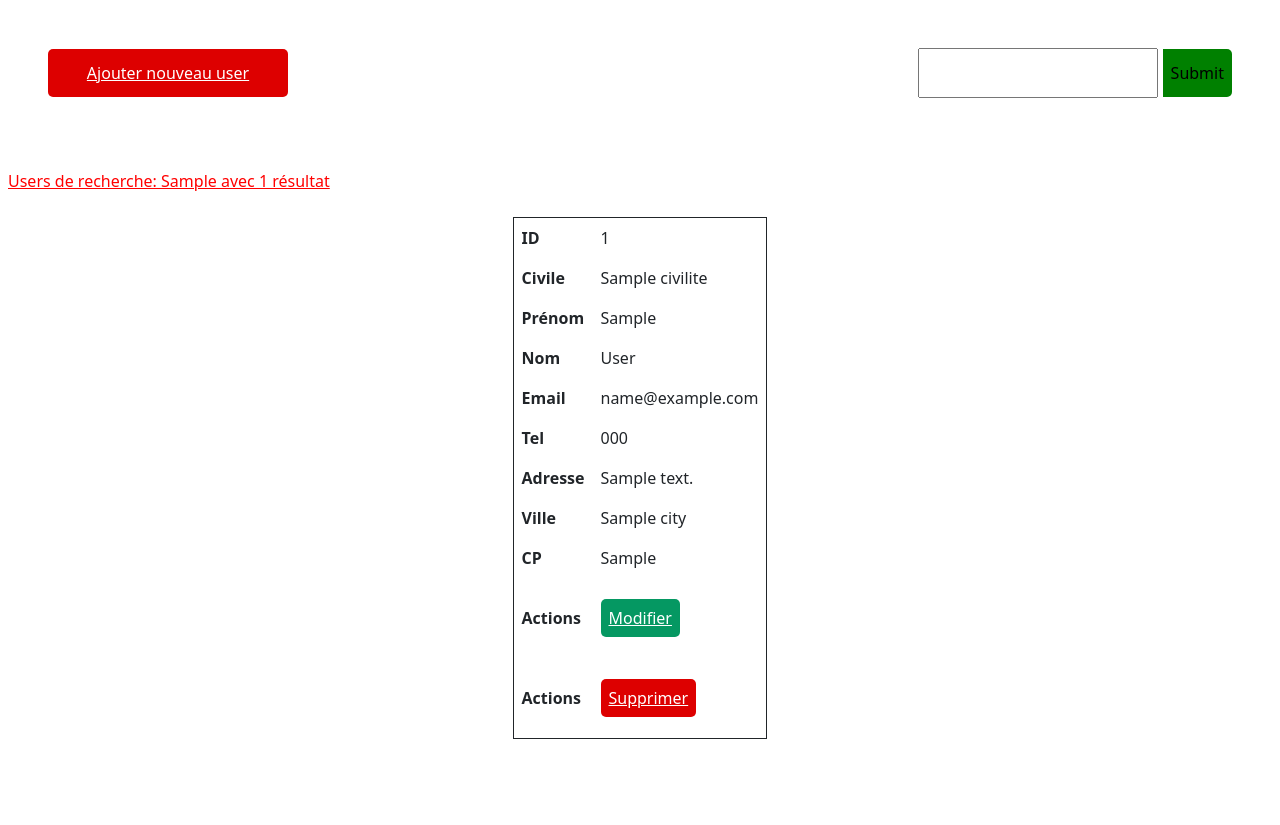
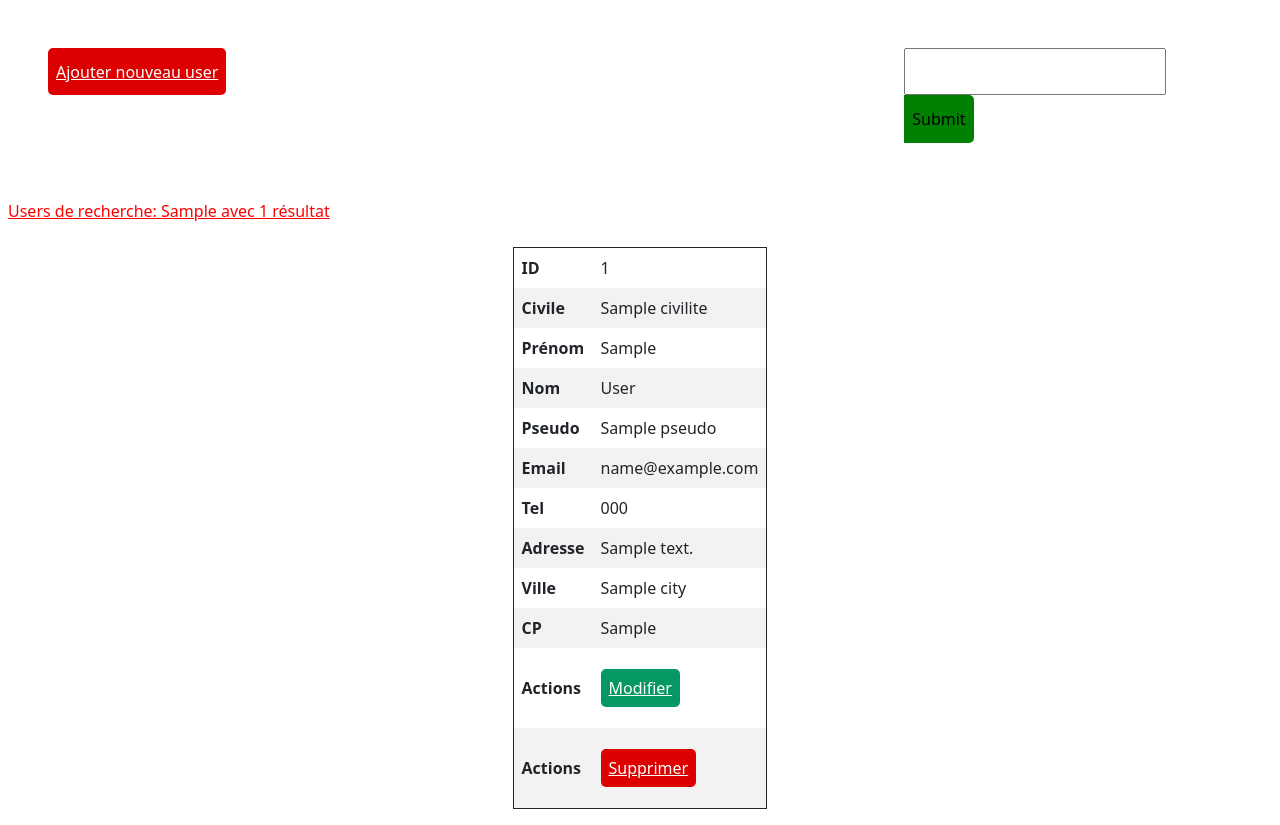
Before and after one commit to chichi66000/boutique_symfony, a Symfony app: template templates/user/admin.html.twig in a window 1280 px wide. Shown: the part 48-873 px from the top of the page. Before the commit the page ends 787 px from the top, so only its background shows below. Run offline with Twig, Linux system fonts and the light colour scheme; the template is opened without the code that fills it: most values are stand-ins (such as "Sample title", 1, 10 or a date in 2020); form fields are guessed from the names that the template uses; some libraries are stand-ins or nearby versions.

Commit message:
modifier style adminUser, check if admin/user can modifier his profile

```diff
--- a/public/css/accountstyle.css
+++ b/public/css/accountstyle.css
@@ -3,10 +3,10 @@
     justify-content: center;
     flex-wrap: wrap;
     align-items: center;
-    margin: 0;
+    margin: 1em auto;
     padding: 0;
     min-width: 100%;
-    height: 70vh;
+    /*height: 70vh; */
 }
 
 .accountMenu {
--- a/public/css/adminUtilisateurStyle.css
+++ b/public/css/adminUtilisateurStyle.css
@@ -10,6 +10,7 @@
 }
 .container-admin-user {
   display: flex;
+
   flex-wrap: wrap;
   justify-content: space-between;
   align-items: baseline;
@@ -27,22 +28,28 @@
   padding: 0.5em;
   border-radius: 5px;
   color: white;
-  height: 3em;
-  width: 15em;
+  height: 2.9em;
+  width: auto;
 }
 .btn-add-user a {
   color: white;
 }
+.search-form {
+  /*! width: auto; */
+}
 .searchUser {
-  padding: 0.7em;
-  /* height: 3em; */
-  width: 15em;
+  padding: 0.6em;
+  width: 80%;
+  /* height: 3em;
+  width: auto;*/
 }
 .input-search-user {
   display: flex;
+
   align-items: center;
   padding: 0.7em 0;
-  width: 15em;
+  width: auto;
+
 }
 .btn-search-user {
   text-align: center;
@@ -61,7 +68,9 @@
 
 }
 
-.btn-add-user:hover {
+.btn-add-user:hover, .btn-search-user:hover,
+.btn-add-user:focus, .btn-search-user:focus
+{
   background: black;
   color: white;
   box-shadow: 10px 5px 5px teal;
@@ -73,7 +82,12 @@
   padding: 0.5em;
 
 }
-
+tr:hover {
+  background-color: coral;
+}
+tr:nth-child(even) {
+  background-color: #f2f2f2;
+}
  .btn-user-delete {
   margin-top: 0.5em;
   width: 6em;
--- a/src/Form/SearchUserType.php
+++ b/src/Form/SearchUserType.php
@@ -17,14 +17,14 @@ class SearchUserType extends AbstractType
             ->add('search', TextType::class, [
                 'attr' => [
                     'placeholer' => 'Chercher uilisateur',
-                    'class' => "input-search-user",
-                    'id' => "searchUser"
+                    // 'class' => "input-search-user",
+                    // 'id' => "searchUser"
                     ]
             ])
             ->add('submit', SubmitType::class, [
                 'label' => 'Rechercher',
                 'attr' => [
-                    'class' => "btn-search-user",
+                    // 'class' => "btn-search-user",
                     // 'id' => "searchUser",
                     // 'value' => "Rechercher"
                 ]
--- a/src/Repository/UserRepository.php
+++ b/src/Repository/UserRepository.php
@@ -60,7 +60,7 @@ class UserRepository extends ServiceEntityRepository implements PasswordUpgrader
     {
         $query = $this->createQueryBuilder('u')
                     ->select("u.id, u.civilite, u.pseudo, u.first_name, u.last_name, u.email, u.tel, u.city, u.address, u.pc, u.roles")
-                    ->andWhere("u.first_name LIKE '%$search%' OR u.last_name LIKE '%$search%' OR u.email LIKE '%$search%'")
+                    ->andWhere("u.first_name LIKE '%$search%' OR u.last_name LIKE '%$search%' OR u.email LIKE '%$search%' OR u.pseudo LIKE '%$search%'")
                     ->getQuery()
                     ->getResult();
         //  dd($query);
--- a/templates/security/account.html.twig
+++ b/templates/security/account.html.twig
@@ -17,7 +17,7 @@
             <a href="{{path('app.logout')}}" title="Déconnexion">Se déconnecter</a>
 
             {% if userRole is same as "ROLE_ADMIN" %}
-                <a href="" title="Gérer les clients">Gérer les clients</a>
+                <a href="{{path('app.admin.user')}}" title="Gérer les clients">Gérer les clients</a>
                 <a href="" title="Gérer les produits">Gérer les produits</a>
                 <a href="" title="Gérer les commandes">Gérer les commandes</a>
             {% endif %}
--- a/templates/user/admin.html.twig
+++ b/templates/user/admin.html.twig
@@ -16,7 +16,7 @@
         </button>
 
         {# search for user #}
-        <div class="" >
+        <div class="search-form" >
             {{ form_start(form,  {'attr': {'class': 'input-search-user'}} ) }}
                 {{ form_widget(form.search, {'attr': {'class': 'searchUser'}}) }}
                 {{ form_widget(form.submit, {'attr': {'class': 'btn-search-user' }} )}}
@@ -30,7 +30,7 @@
     {# tables des users #}
     {% if not users is empty %}
         <div class="erreur">Users de recherche: {{userSearch}} avec {{ users.getTotalItemCount }} résultat</div>
-
+        <div style="overflow-x:auto;">
             <table class="table-user"  cellspacing="0" border='1' cellspacing="0" cellpadding="0">
                 <tbody>
                     <!--ID -->
@@ -70,6 +70,16 @@
                         </th>
                         {% for user in users %}
                             <td>{{ user.last_name }}</td>
+                        {% endfor %}
+                    </tr>
+
+                    <!--pseudo -->
+                    <tr class="row-t-user">
+                        <th>
+                            Pseudo
+                        </th>
+                        {% for user in users %}
+                            <td>{{ user.pseudo }}</td>
                         {% endfor %}
                     </tr>
 
@@ -128,9 +138,10 @@
                             Actions
                         </th>
                         {% for user in users %}
+                            {# {{dump(user.roles)}} #}
                             <td class="btn-table">
                                 {% if user.roles['0'] is not same as "ROLE_DELETED" %}
-                                <a class="btn-user-modify" href="">Modifier</a>
+                                    <a class="btn-user-modify" href="{{path('app.profil', {'id': user.id})}}">Modifier</a>
                                 {% endif %}
                             </td>
                         {% endfor %}
@@ -151,6 +162,7 @@
                     </tr>
                 </tbody>
             </table>
+        </div>
 
         {# display navigation #}
         <div >
```
Also changed, not shown: public/css/paginationStyle.css (+3 -30 lines), src/Controller/UserController.php (+25 -4 lines). Lines whose indentation alone changed are shown as unchanged.
